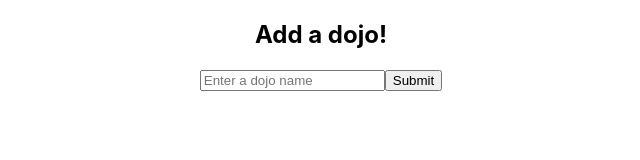
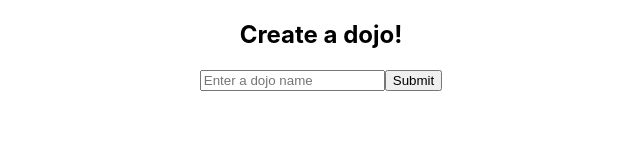
Before and after one commit to omar0425/reactphase3final, a React (Create React App) app in the folder phase-3-final-react/: page / in a window 1280 px wide. Shown: the top 160 px of the page, without its empty margins (319-959 px from the left). Built offline with nearby package versions, Linux system fonts and the light colour scheme; no server answers.

Commit message:
Added Get request for all characters

```diff
--- a/phase-3-final-react/src/components/CreateDojoForm.js
+++ b/phase-3-final-react/src/components/CreateDojoForm.js
@@ -33,7 +33,7 @@ const CreateDojoForm = () => {
 
   return (
     <div>
-      <h2>Add a dojo!</h2>
+      <h2>Create a dojo!</h2>
       <form onSubmit={handleSubmit}>
         <input
           type='text'
--- a/phase-3-final-react/src/components/MainCharacterPage.js
+++ b/phase-3-final-react/src/components/MainCharacterPage.js
@@ -1,6 +1,17 @@
-import React from "react";
+import React,{useEffect,useState} from "react";
 import CreateDojoForm from "./CreateDojoForm";
 const MainCharacterPage = () => {
+  const [characters, setCharacters] = useState([]);
+
+  useEffect(() => {
+    fetch("http://localhost:9292/characters")
+      .then((r) => r.json())
+      .then((characters) => console.log(characters));
+  }, []);
+
+
+
+
   return (
     <div>
       <CreateDojoForm />
```
